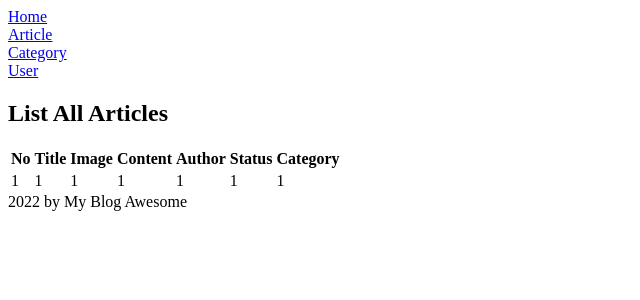
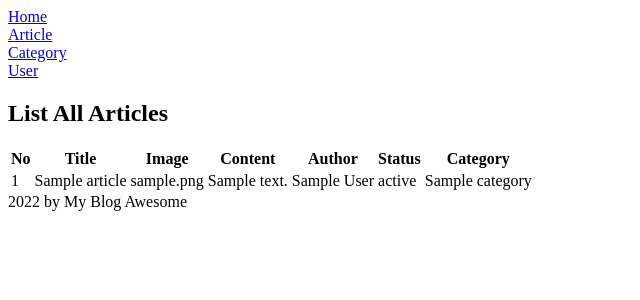
Before and after one commit to hdinjos/blog_awesome, a CodeIgniter 4 app: template app/Views/pages/admin/article/index.php in a window 1280 px wide. Shown: the top 300 px of the page, without its empty margins (0-640 px from the left). Run offline with PHP 8.4 and a stand-in for CodeIgniter, Linux system fonts and the light colour scheme; the template is opened without the code that fills it: most values are stand-ins (such as "Sample title", 1, 10 or a date in 2020); some libraries are stand-ins or nearby versions.

Commit message:
get articles with relation

```diff
--- a/app/Controllers/Admin/AdminArticle.php
+++ b/app/Controllers/Admin/AdminArticle.php
@@ -11,8 +11,7 @@ class AdminArticle extends BaseController
     {
         //
         $model = model(Articles::class);
-        $data = $model->findAll();
-        var_dump($data[0]);
-        return view('pages/admin/article/index');
+        $data['articles'] = $model->index();
+        return view('pages/admin/article/index', $data);
     }
 }
--- a/app/Views/pages/admin/article/index.php
+++ b/app/Views/pages/admin/article/index.php
@@ -11,14 +11,17 @@
     <th>Status</th>
     <th>Category</th>
   </tr>
-  <tr>
-    <td>1</td>
-    <td>1</td>
-    <td>1</td>
-    <td>1</td>
-    <td>1</td>
-    <td>1</td>
-    <td>1</td>
-  </tr>
+  <?php $num = 0; ?>
+  <?php foreach ($articles as $article) : ?>
+    <tr>
+      <td><?= $num += 1 ?></td>
+      <td><?= $article->title ?></td>
+      <td><?= $article->image ?></td>
+      <td><?= $article->content ?></td>
+      <td><?= $article->author ?></td>
+      <td><?= $article->status ?></td>
+      <td><?= $article->category ?></td>
+    </tr>
+  <?php endforeach; ?>
 </table>
 <?= $this->endSection() ?>
```
Also changed, not shown: app/Models/Articles.php (+11 -0 lines).
